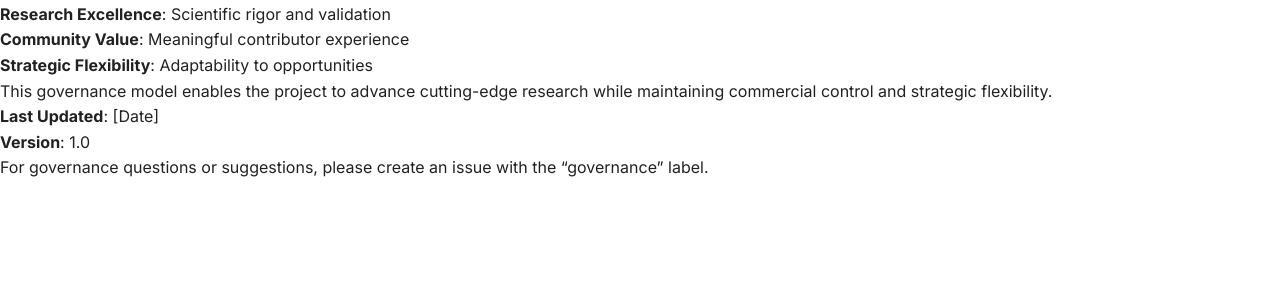
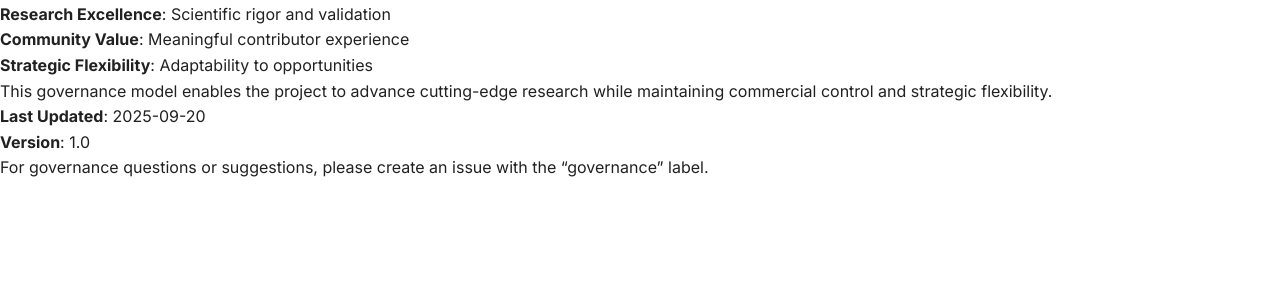
Before and after one commit to I-m-A-g-I-n-E/A-G-I, a Jekyll site: the page built from GOVERNANCE.md, in a window 1280 px wide and 900 px high, scrolled down 6991 px. Shown: the part 154-452 px from the top of the window. Built offline with Jekyll 4.4.1, drawn with Linux system fonts in a browser that asks for light colours; our own code applies the rules of GitHub Pages for plain Markdown files.

Commit message:
Update GOVERNANCE.md
Co-authored-by: Copilot <175728472+Copilot@users.noreply.github.com>

```diff
--- a/GOVERNANCE.md
+++ b/GOVERNANCE.md
@@ -332,7 +332,7 @@ The A-G-I project governance prioritizes:
 
 This governance model enables the project to advance cutting-edge research while maintaining commercial control and strategic flexibility.
 
-**Last Updated**: [Date]
+**Last Updated**: 2025-09-20
 **Version**: 1.0
 
 For governance questions or suggestions, please create an issue with the "governance" label.
```
